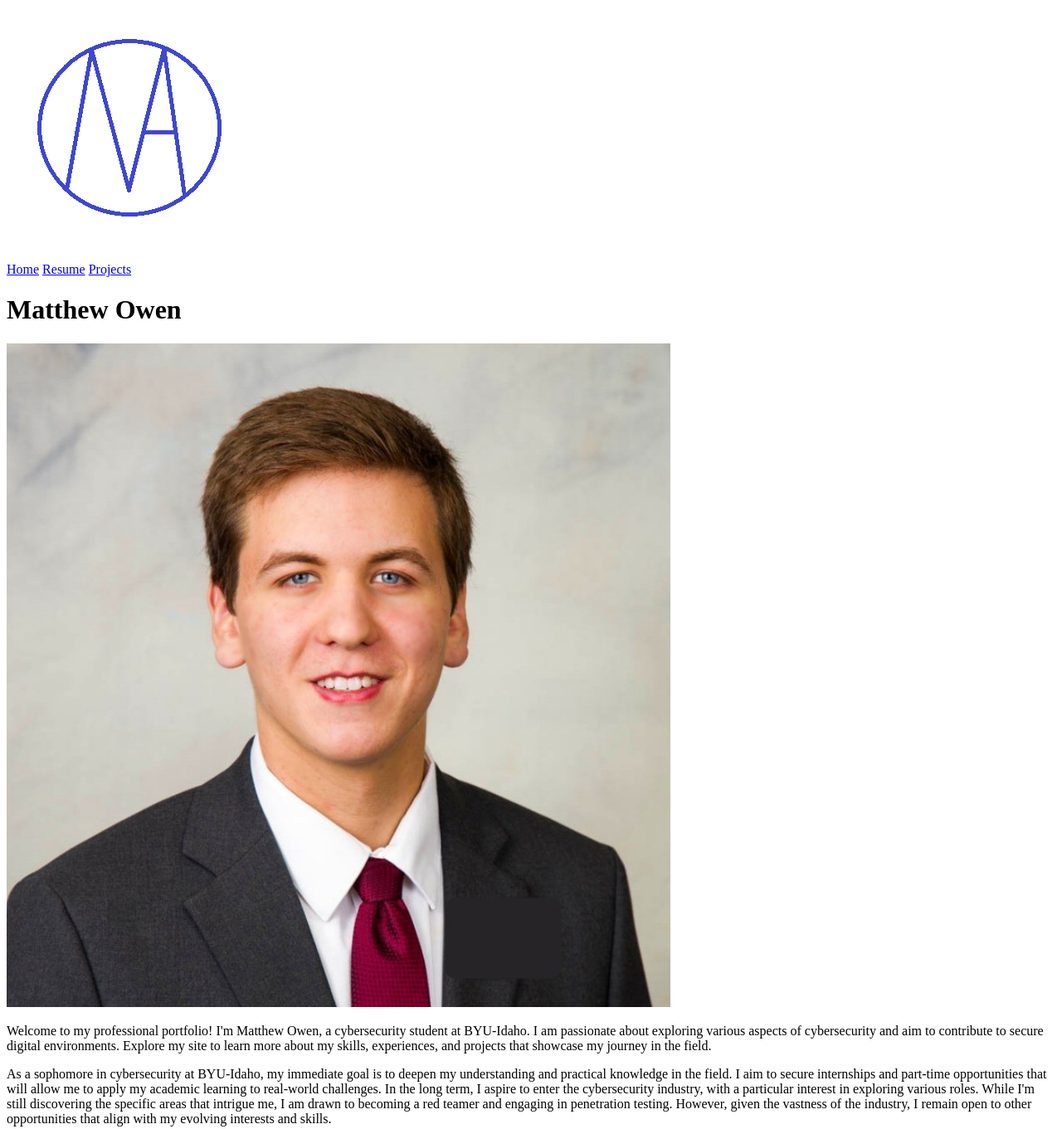
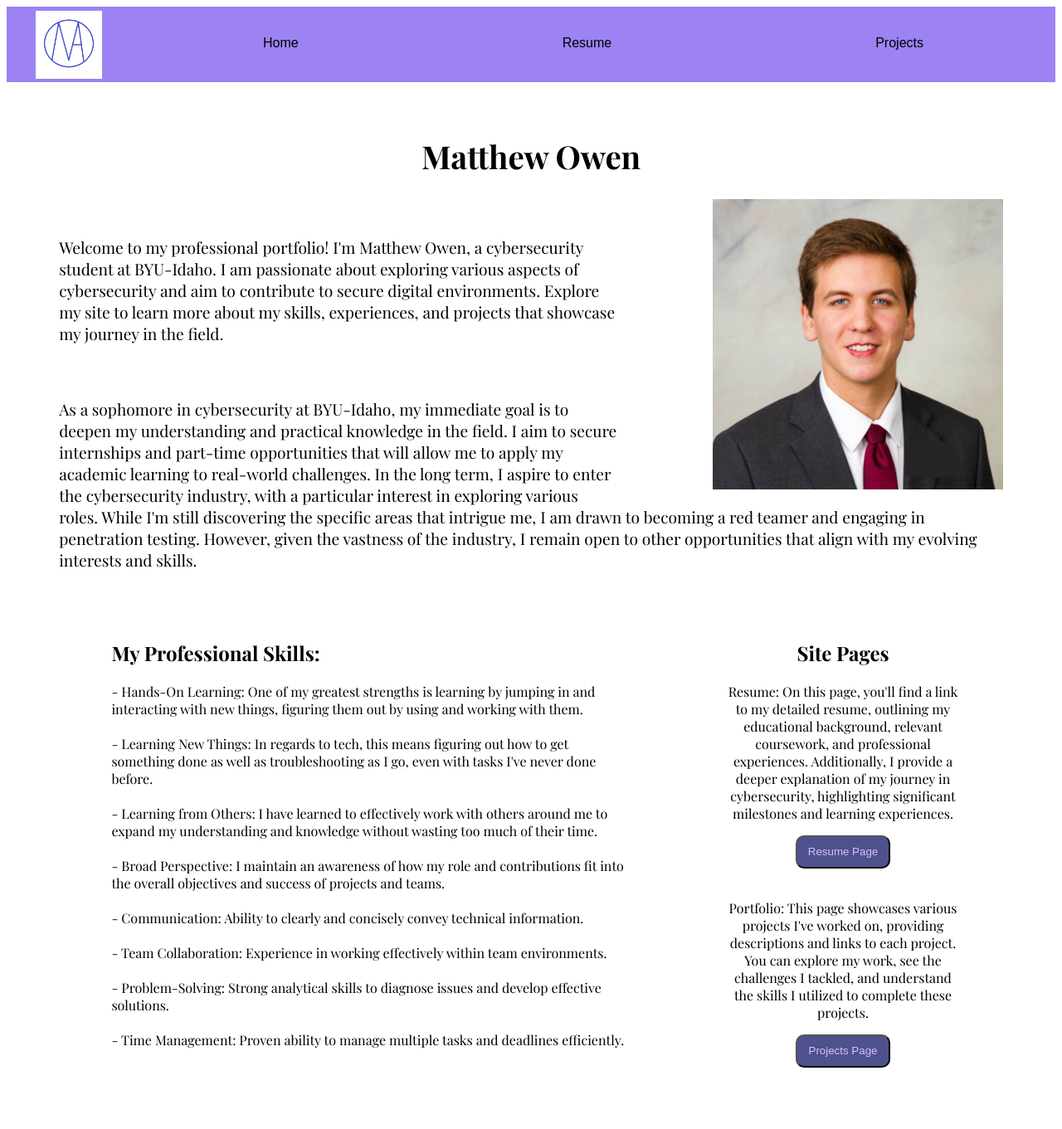
Before and after one commit to Alpha-Narwhal/web_dd, a plain HTML site: page self-portflio/index.html in a window 1280 px wide. Shown: the top 1361 px of the page at 83% size. Drawn offline with nearby package versions, Linux system fonts and the light colour scheme; a web font is replaced by a local one.

Commit message:
personal home page css completed

```diff
--- a/self-portflio/index.html
+++ b/self-portflio/index.html
@@ -3,26 +3,29 @@
 <head>
     <meta charset="UTF-8">
     <meta name="viewport" content="width=device-width, initial-scale=1.0">
+    <link rel="stylesheet" href="styles/styles.css">
     <title>Home</title>
 </head>
 <body>
-<div class="background">
-    <img id="background" src="images/site-logo.png"> <!--there is no alt for this as its a transparent image that covers the entire page, so alt text would just get in the way and be confusing.-->
     <header>
-    <nav>
-       <a href="index.html">Home</a>
-       <a href="resume.html">Resume</a>
-       <a href="projects.html">Projects</a>
-    </nav>
+        <a id="logo_link" href="index.html">
+            <img class="logo" src="images/site-logo.png" alt="logo">
+        </a>
+        <nav>
+            <a href="index.html">Home</a>
+            <a href="resume.html">Resume</a>
+            <a href="projects.html">Projects</a>
+        </nav>
     </header>
 
-    <div>
+    <div class="intro">
         <h1 id="home-head">Matthew Owen</h1>
-        <img id="prof-pic" src="images/pro-pic.jpg" alt="Picture of Matthew Owen">
-        <p id="intro-msg">Welcome to my professional portfolio! I'm Matthew Owen, a cybersecurity student at BYU-Idaho. I am passionate about exploring various aspects of cybersecurity and aim to contribute to secure digital environments. Explore my site to learn more about my skills, experiences, and projects that showcase my journey in the field.</p>
+        <img id="prof-pic" src="images/pro-pic.jpg" alt="Picture of Matthew Owen"> <br>
+        <p id="intro-msg">Welcome to my professional portfolio! I'm Matthew Owen, a cybersecurity student at BYU-Idaho. I am passionate about exploring various aspects of cybersecurity and aim to contribute to secure digital environments. Explore my site to learn more about my skills, experiences, and projects that showcase my journey in the field.</p> <br>
         <p id="goals-msg">As a sophomore in cybersecurity at BYU-Idaho, my immediate goal is to deepen my understanding and practical knowledge in the field. I aim to secure internships and part-time opportunities that will allow me to apply my academic learning to real-world challenges. In the long term, I aspire to enter the cybersecurity industry, with a particular interest in exploring various roles. While I'm still discovering the specific areas that intrigue me, I am drawn to becoming a red teamer and engaging in penetration testing. However, given the vastness of the industry, I remain open to other opportunities that align with my evolving interests and skills.</p>
     </div>
-    <div>
+    <div class="stuff">
+        <div id=skills>
         <h2 id="skill-head">My Professional Skills:</h2>
         <p id="skill-msg">- Hands-On Learning: One of my greatest strengths is learning by jumping in and interacting with new things, figuring them out by using and working with them. <br> <br>
             - Learning New Things: In regards to tech, this means figuring out how to get something done as well as troubleshooting as I go, even with tasks I've never done before.<br> <br>
@@ -32,15 +35,21 @@
             - Team Collaboration: Experience in working effectively within team environments. <br><br>
             - Problem-Solving: Strong analytical skills to diagnose issues and develop effective solutions.<br><br>
             - Time Management: Proven ability to manage multiple tasks and deadlines efficiently.</p>
-        <h4 id="other-pages">Site Pages</h4>
+        </div>
+        <div id="pages">
+        <h2 id="site-pages">Site Pages</h2>
         <p>Resume: On this page, you'll find a link to my detailed resume, outlining my educational background, relevant coursework, and professional experiences. Additionally, I provide a deeper explanation of my journey in cybersecurity, highlighting significant milestones and learning experiences.</p>
-        <a href="resume.html">Resume Page</a>
-        <p>Portfolio: This page showcases various projects I've worked on, providing descriptions and links to each project. You can explore my work, see the challenges I tackled, and understand the skills I utilized to complete these projects.</p>
-        <a href="projects.html">Projects Page</a>
+        <a href="resume.html">
+            <button id="res-but" >Resume Page</button>
+        </a>
+        <p><br>Portfolio: This page showcases various projects I've worked on, providing descriptions and links to each project. You can explore my work, see the challenges I tackled, and understand the skills I utilized to complete these projects.</p>
+        <a href="projects.html">
+            <button id="pro-but">Projects Page</button>
+        </a>
+        </div>
     </div>
     <footer>
         <a href="site-plan.html">Site Plan Page</a>
     </footer>
-</div>
 </body>
 </html>
--- a/self-portflio/styles/site-plan.css
+++ b/self-portflio/styles/site-plan.css
@@ -4,7 +4,7 @@
   --primary-color: #9c82f3  ;
   --secondary-color: #dabfff ;
   --accent1-color: #4f518c;
-  --accent2-color: #2c2a4a;
+  --accent2-color: black;
 
   --heading-font: "Playfair Display", sans-serif;
   --paragraph-font: "Playfair Display", sans-serif;
--- /dev/null
+++ b/self-portflio/styles/styles.css
@@ -0,0 +1,118 @@
+@import url('https://fonts.googleapis.com/css2?family=Playfair+Display:ital,wght@0,400..900;1,400..900&display=swap');
+
+:root {
+    --primary-color: #9c82f3  ;
+    --secondary-color: #dabfff ;
+    --accent1-color: #4f518c;
+    --accent2-color: black;
+
+    --heading-font: "Playfair Display", sans-serif;
+    --paragraph-font: "Playfair Display", sans-serif;
+}
+
+body {
+    font-family: "Playfair Display", sans-serif;
+}
+
+header {
+    background-color: var(--primary-color);
+    font-family: 'Agdasima', Arial, sans-serif;
+    display: grid;
+    grid-template-columns: 150px auto;
+}
+
+nav {
+    display: flex;
+    justify-content: space-around;
+}
+
+nav a {
+    color: black;
+    text-decoration: none;
+    padding: 35px;
+}
+
+nav a:hover {
+    background-color: var(--accent2-color);
+    color: var(--secondary-color);
+}
+
+
+.logo {
+    width: 80px;
+}
+
+#logo_link {
+    padding-top: 5px;
+    justify-self: center;
+    align-self: center;
+}
+
+#home-head {
+    text-align: center;
+}
+
+#prof-pic {
+    height: 350px;
+    width: 350px;
+    float: right;
+    margin-left: 10%;
+}
+
+.intro {
+    margin: 5%;
+    font-size: larger;
+}
+
+.stuff {
+    margin-left: 10%;
+    margin-top: 5%;
+    display: grid;
+    grid-template-columns: 55% 10% 25%;
+}
+
+#skills {
+    width: 100%;
+    grid-column: 1;
+}
+
+#pages {
+    width: 100%;
+    grid-column: 3;
+    text-align: center;
+}
+
+footer {
+    background-color: var(--primary-color);
+    padding: 25px 50px;
+    margin-top: 200px;
+    color: var(--accent2-color);
+    display: flex;
+    justify-content: space-around;
+    align-items: center;
+}
+
+footer a {
+    color: var(--accent2-color);
+    text-decoration: none;
+}
+
+footer a:hover {
+    text-decoration: underline;
+}
+
+#res-but {
+    width: 40%;
+    height: 40px;
+    background-color: var(--accent1-color);
+    color: var(--secondary-color);
+    border-radius: 10px;
+}
+
+#pro-but {
+    width: 40%;
+    height: 40px;
+    background-color: var(--accent1-color);
+    color: var(--secondary-color);
+    border-radius: 10px;
+}
```
Also changed, not shown: self-portflio/styles/projects.css (added), self-portflio/styles/resume.css (added).
